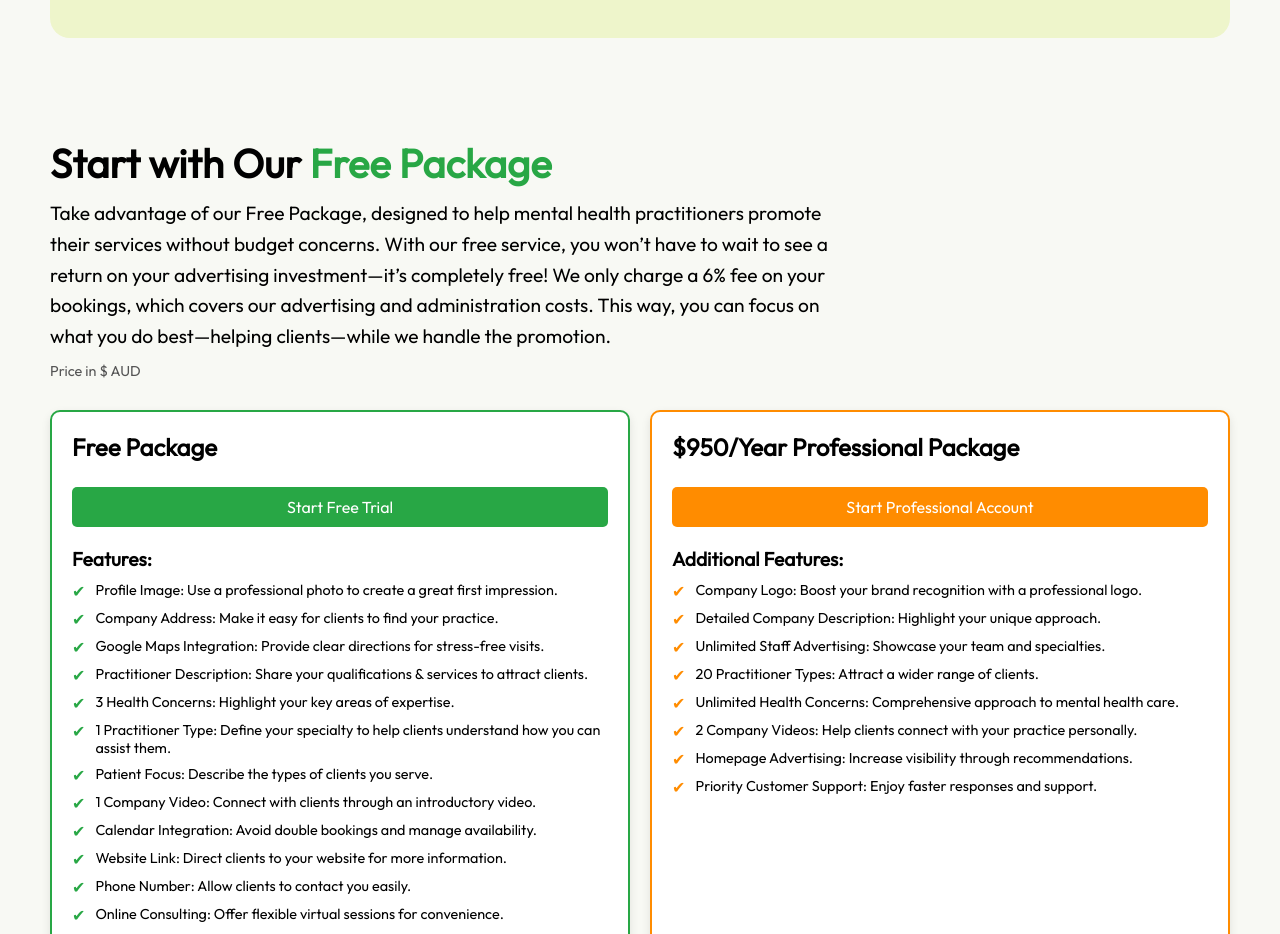
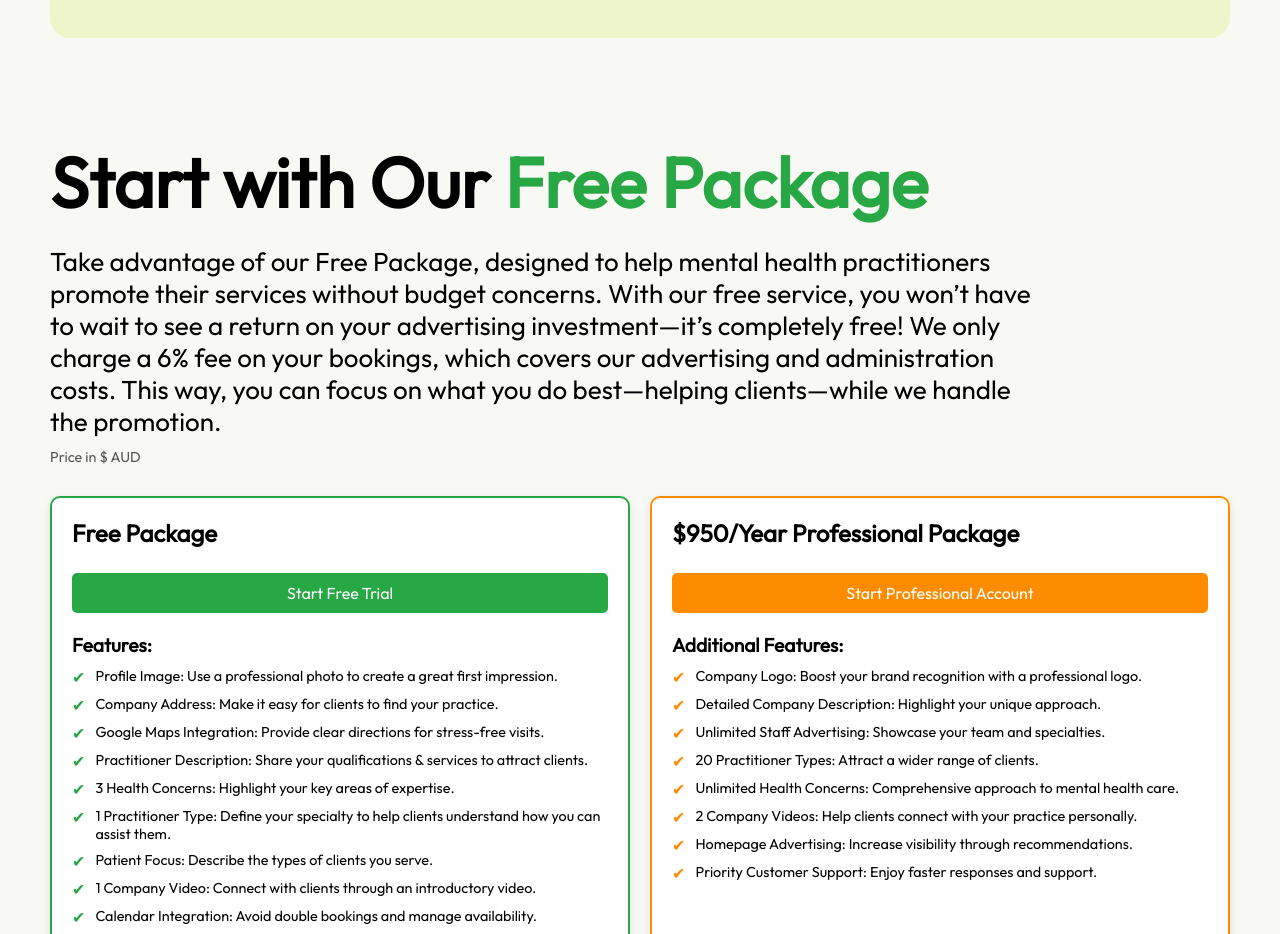
Before and after one commit to vidwanns/my_mind_hub, a Next.js app: page /list-your-practice in a window 1280 px wide. Shown: the part 3620-4554 px from the top of the page. Built offline with nearby package versions, Linux system fonts and the light colour scheme.

Commit message:
Update fourthSection.css

```diff
--- a/src/styles/list-your-practice-css/fourthSection.css
+++ b/src/styles/list-your-practice-css/fourthSection.css
@@ -10,9 +10,9 @@
   }
 
   .List-section-heading {
-    font-size: 2.5rem;
+    font-size: 70px;
     font-weight: bold;
-    margin-bottom: 10px;
+    margin-bottom: 20px;
   }
 
   .List-section-heading span {
@@ -20,9 +20,9 @@
   }
 
   .List-section-description {
-    font-size: 1.2rem;
-    line-height: 1.6;
-    max-width: 800px;
+    font-size: 26px;
+    line-height: 32px;
+    width: 85%;
   }
 
   .price-note {
```
